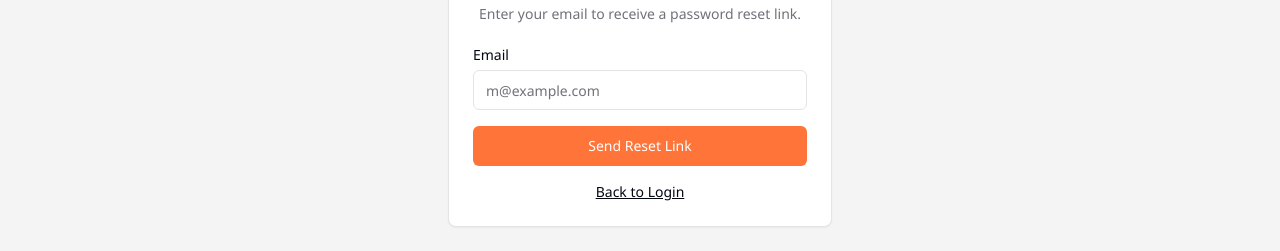
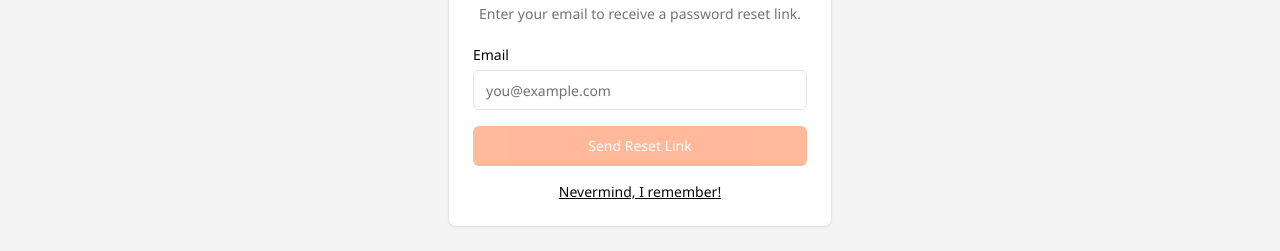
Before and after one commit to crabstertechnology/EZCirkit, a Next.js app: page /forgot-password in a window 1280 px wide. Shown: the part 339-590 px from the top of the page. Built offline with nearby package versions, Linux system fonts and the light colour scheme; no server answers.

Commit message:
solver forgot password

```diff
--- a/src/app/checkout/page.tsx
+++ b/src/app/checkout/page.tsx
@@ -41,7 +41,6 @@ const CheckoutPage = () => {
   const [selectedAddress, setSelectedAddress] = useState<Address | null>(null);
   const [isAddressFormOpen, setIsAddressFormOpen] = useState(false);
   const [isProcessingPayment, setIsProcessingPayment] = useState(false);
-
 
   const addressesQuery = useMemoFirebase(
     () => (!isUserLoading && user ? collection(firestore, 'users', user.uid, 'addresses') : null),
--- a/src/app/forgot-password/page.tsx
+++ b/src/app/forgot-password/page.tsx
@@ -1,3 +1,4 @@
+
 'use client';
 
 import React, { useState } from 'react';
@@ -20,20 +21,22 @@ export default function ForgotPasswordPage() {
 
   const handleResetPassword = async (e: React.FormEvent) => {
     e.preventDefault();
-    if (!auth) return;
+    if (!auth || !email) return;
+
     setIsLoading(true);
     try {
       await sendPasswordResetEmail(auth, email);
+      setIsSent(true);
       toast({
         title: 'Password Reset Email Sent',
-        description: 'Check your inbox for instructions to reset your password.',
+        description: `Check your inbox at ${email} for instructions.`,
       });
-      setIsSent(true);
     } catch (error: any) {
+      console.error("Password Reset Error:", error);
       toast({
         variant: 'destructive',
         title: 'Error Sending Email',
-        description: error.message || 'Could not send reset email. Please try again.',
+        description: 'Could not send reset email. Please ensure the email address is correct and try again.',
       });
     } finally {
       setIsLoading(false);
@@ -60,14 +63,14 @@ export default function ForgotPasswordPage() {
                 <Input
                   id="email"
                   type="email"
-                  placeholder="m@example.com"
+                  placeholder="you@example.com"
                   required
                   value={email}
                   onChange={(e) => setEmail(e.target.value)}
                   disabled={isLoading}
                 />
               </div>
-              <Button type="submit" className="w-full" disabled={isLoading}>
+              <Button type="submit" className="w-full" disabled={isLoading || !email}>
                 {isLoading ? 'Sending...' : 'Send Reset Link'}
               </Button>
             </form>
@@ -82,7 +85,7 @@ export default function ForgotPasswordPage() {
            <div className="mt-4 text-center text-sm">
              {!isSent && (
                 <Link href="/login" className="underline">
-                  Back to Login
+                  Nevermind, I remember!
                 </Link>
              )}
           </div>
```
Lines whose indentation alone changed are shown as unchanged.
